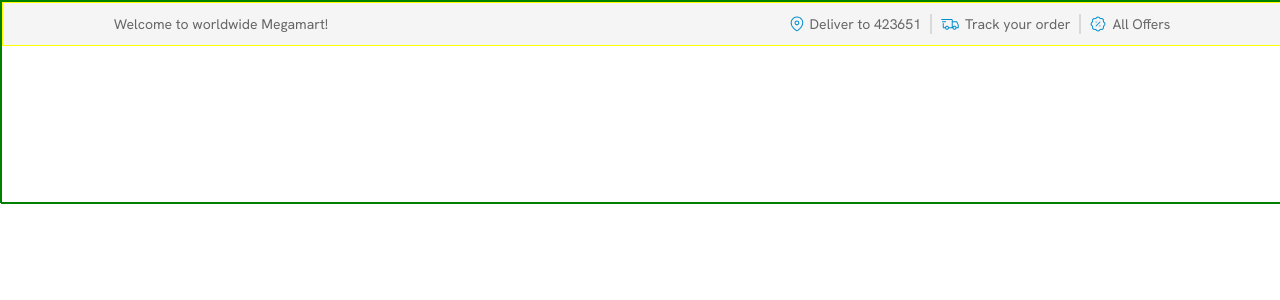
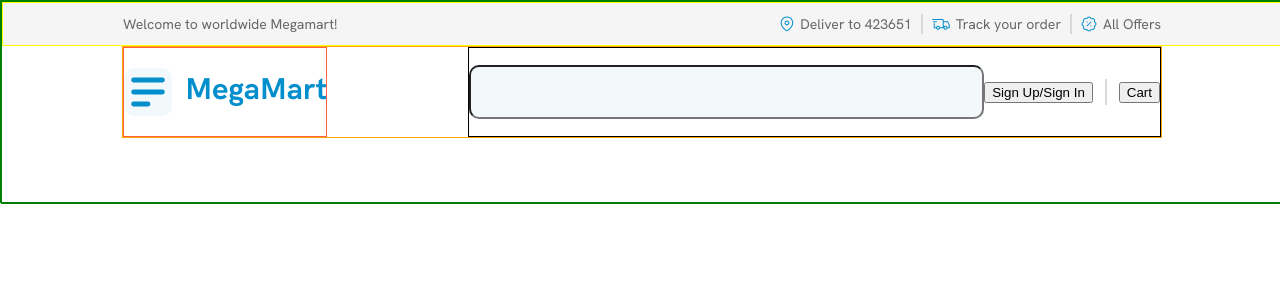
Before and after one commit to brainshahriar/portfolio-2023, a React (Create React App) app: page / in a window 1280 px wide. Shown: the top 300 px of the page. Built offline with nearby package versions, Linux system fonts and the light colour scheme.

Commit message:
Header design

```diff
--- /dev/null
+++ b/src/components/Header/Header-bottom/index.scss
@@ -0,0 +1 @@
+@import "../../../assets/styles/index.scss";
--- /dev/null
+++ b/src/components/Header/Header-center/index.js
@@ -0,0 +1,25 @@
+import React from "react";
+import "../Header-center/index.scss";
+import Logo from "../../../assets/images/header/MegaMart.png";
+import { HiMenuAlt2 } from "react-icons/hi";
+
+const Center = () => {
+  return (
+    <div className="header-center">
+      <div className="header-center__left">
+          <HiMenuAlt2 className="header-center__left__icon" />
+          <img className="header-center__left__logo" src={Logo} alt="1" />
+      </div>
+      <div className="header-center__right">
+        {/* <div className="header-center__right__searchbox"> */}
+            <input className="header-center__right__style" type='text'/>
+        {/* </div> */}
+        <button>Sign Up/Sign In</button>
+        <div className="header-center__right__hr"></div>
+        <button>Cart</button>
+      </div>
+    </div>
+  );
+};
+
+export default Center;
--- /dev/null
+++ b/src/components/Header/Header-center/index.scss
@@ -0,0 +1,46 @@
+@import "../../../assets/styles/index.scss";
+
+.header-center {
+  border: 1px solid orange;
+  height: 90px;
+  display: flex;
+  justify-content: space-between;
+  margin-left: 120px;
+  margin-right: 120px;
+  &__left {
+    display: flex;
+    align-items: center;
+    border: 1px solid tomato;
+    &__icon {
+      width: 48px;
+      height: 48px;
+      background: #f3f9fb;
+      color: #008ecc;
+      border-radius: 10px;
+      margin-right: 16px;
+    }
+    &__logo {
+      width: 138px;
+      height: 28px;
+    }
+  }
+  &__right {
+    border: 1px solid black;
+    display: flex;
+    // justify-content: space-around;
+    align-items: center;
+    // gap: 5px;
+    &__style {
+      width: 507px;
+      height: 48px;
+      background: #f3f9fb;
+      border-radius: 10px;
+    }
+    &__hr {
+      width: 24px;
+      height: 0px;
+      border: 1px solid #d9d9d9;
+      transform: rotate(90deg);
+    }
+  }
+}
--- /dev/null
+++ b/src/components/Header/Header-top/index.js
@@ -0,0 +1,33 @@
+import React from 'react';
+import location from "../../../assets/images/header/Location.png";
+import truck from "../../../assets/images/header/truck.png";
+import discount from "../../../assets/images/header/Discount.png";
+import './index.scss';
+
+const Top = () => {
+    return (
+        <div className="header-top">
+        <div className="header-top__left">
+          Welcome to worldwide Megamart!
+        </div>
+        <ul className="header-top__ul">
+          <li>
+            <img src={location} alt="1" />
+            Deliver to 423651
+          </li>
+          <div className="header-top__vl"></div>
+          <li>
+            <img src={truck} alt="1" />
+            Track your order
+          </li>
+          <div className="header-top__vl"></div>
+          <li>
+            <img src={discount} alt="1" />
+            All Offers
+          </li>
+        </ul>
+      </div>
+    );
+};
+
+export default Top;
--- /dev/null
+++ b/src/components/Header/Header-top/index.scss
@@ -0,0 +1,47 @@
+@import "../../../assets/styles/index.scss";
+
+  .header-top {
+    border: 1px solid yellow;
+    background: #f5f5f5;
+    height: 42px;
+    display: flex;
+    justify-content: space-between;
+    align-items: center;
+    &__left {
+      font-family: $font-family-hanken;
+      font-style: normal;
+      font-weight: 400;
+      font-size: 14px;
+      line-height: 14px;
+      color: #666666;
+      margin-left: 120px;
+    }
+    &__ul {
+      list-style-type: none;
+      padding: 0;
+      margin: 0;
+      font-family: $font-family-hanken;
+      display: flex;
+      justify-content: center;
+      align-items: center;
+      font-style: normal;
+      font-weight: 400;
+      font-size: 14px;
+      line-height: 18px;
+      color: #666666;
+      margin-right: 120px;
+      li{
+        display: flex;
+        justify-content: center;
+        align-items: center;
+        gap: 6px;
+        cursor: pointer;
+      }
+    }
+    &__vl {
+      width: 18px;
+      height: 0px;
+      border: 1px solid #d9d9d9;
+      transform: rotate(90deg);
+    }
+  }
--- a/src/components/Header/index.js
+++ b/src/components/Header/index.js
@@ -1,33 +1,13 @@
 import React from "react";
+import Center from "./Header-center";
+import Top from "./Header-top";
 import "./index.scss";
-import location from "../../assets/images/header/Location.png";
-import truck from "../../assets/images/header/truck.png";
-import discount from "../../assets/images/header/Discount.png";
 
 const Header = () => {
   return (
     <div className="body">
-      <div className="body__header-top">
-        <div className="body__header-top__left">
-          Welcome to worldwide Megamart!
-        </div>
-        <ul className="body__header-top__ul">
-          <li>
-            <img src={location} alt="1" />
-            Deliver to 423651
-          </li>
-          <div className="body__header-top__vl"></div>
-          <li>
-            <img src={truck} alt="1" />
-            Track your order
-          </li>
-          <div className="body__header-top__vl"></div>
-          <li>
-            <img src={discount} alt="1" />
-            All Offers
-          </li>
-        </ul>
-      </div>
+      <Top/>
+      <Center/>
     </div>
   );
 };
--- a/src/components/Header/index.scss
+++ b/src/components/Header/index.scss
@@ -4,48 +4,4 @@
   height: 201px;
   width: 100%;
   border: 1px solid green;
-  &__header-top {
-    border: 1px solid yellow;
-    background: #f5f5f5;
-    height: 42px;
-    display: flex;
-    justify-content: space-around;
-    align-items: center;
-    &__left {
-      font-family: $font-family-hanken;
-      font-style: normal;
-      font-weight: 400;
-      font-size: 14px;
-      line-height: 14px;
-      color: #666666;
-      margin-right: 120px;
-    }
-    &__ul {
-      list-style-type: none;
-      padding: 0;
-      margin: 0;
-      font-family: $font-family-hanken;
-      display: flex;
-      justify-content: center;
-      align-items: center;
-      font-style: normal;
-      font-weight: 400;
-      font-size: 14px;
-      line-height: 18px;
-      color: #666666;
-      margin-left: 120px;
-      li{
-        display: flex;
-        justify-content: center;
-        align-items: center;
-        gap: 6px;
-      }
-    }
-    &__vl {
-      width: 18px;
-      height: 0px;
-      border: 1px solid #d9d9d9;
-      transform: rotate(90deg);
-    }
-  }
 }
```
Also changed, not shown: src/components/Header/Header-bottom/index.js (added, +11 -0 lines), src/assets/images/header/MegaMart.png (added), src/assets/images/header/Rectangle.svg (added).
